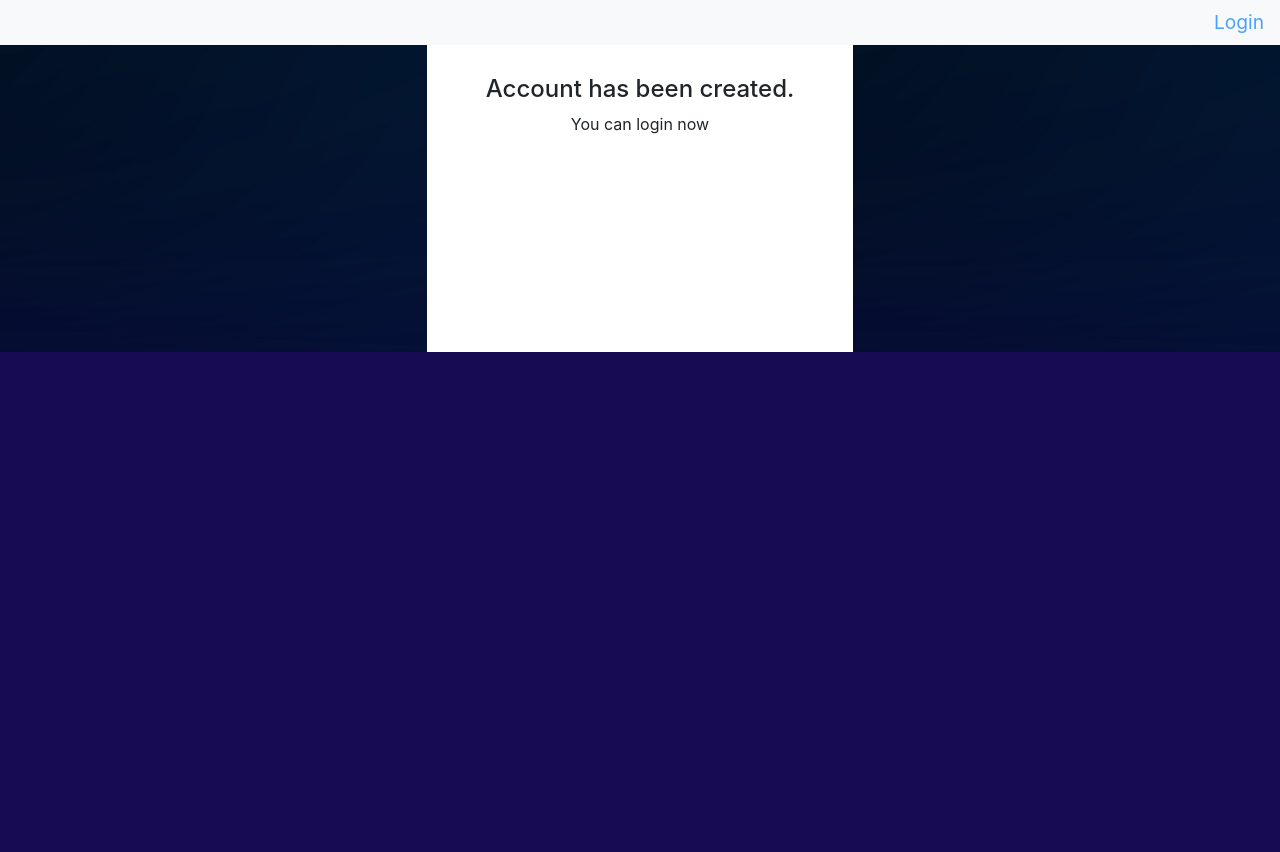
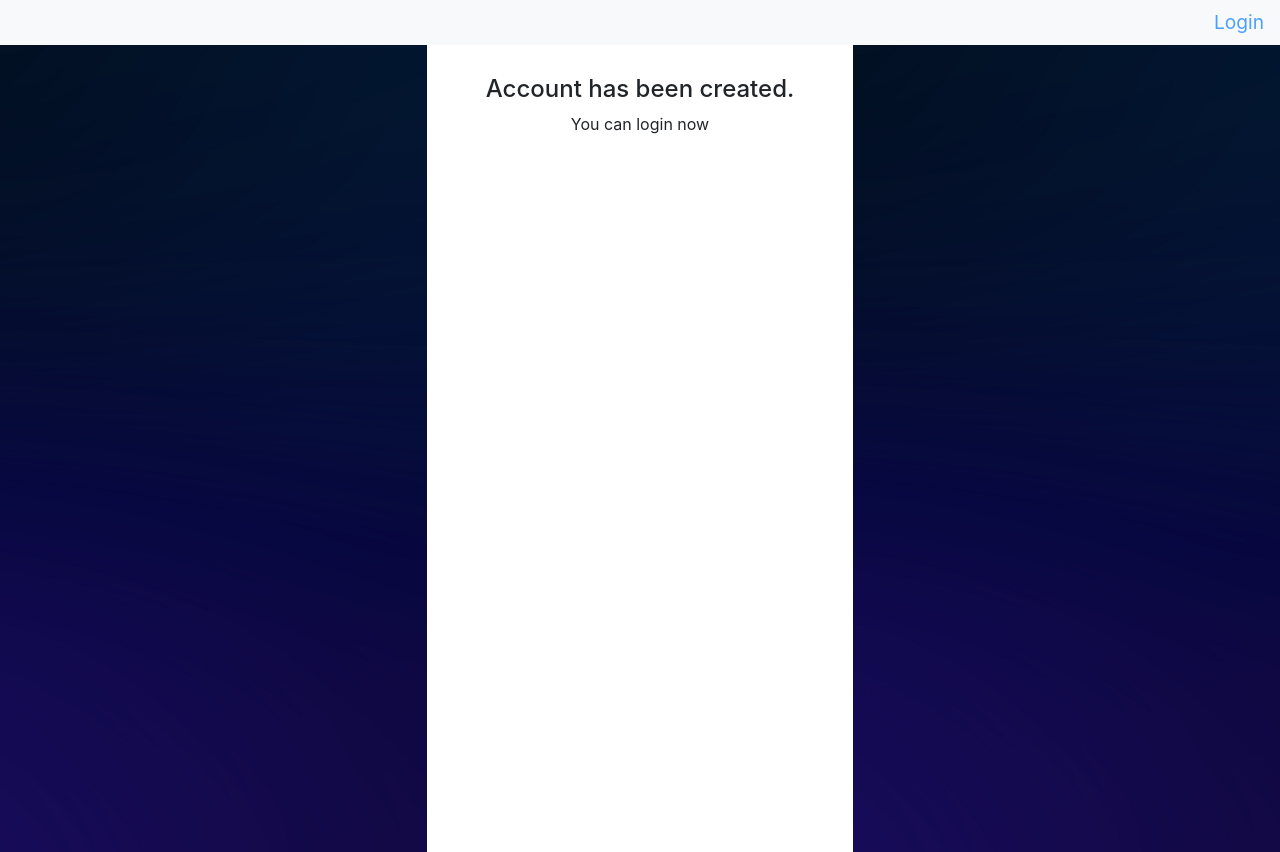
Before and after one commit to Leon-A1/Tshma, a Flask app: template app/templates/simple/acccreated.html in a window 1280 px wide. Before the commit the page ends 352 px from the top, so only its background shows below. Run offline with Flask 2, Linux system fonts and the light colour scheme; the template is opened without the code that fills it, so the values that code supplies are empty; some libraries are stand-ins or nearby versions.

Commit message:
minor design

```diff
--- a/app/templates/simple/acccreated.html
+++ b/app/templates/simple/acccreated.html
@@ -8,7 +8,7 @@
 {% endblock %}
 
 {% block desktop %}
-<div style="padding:bottom:500px;text-align:center"class="container">
+<div style="padding-bottom:500px;text-align:center"class="container">
   <h4>Account has been created.</h4>
   <p>You can login now</p>
 </div>
@@ -16,7 +16,7 @@
 
 {% endblock %}
 {% block mobile %}
-<div style="padding:bottom:500px;text-align:center"class="container">
+<div style="padding-bottom:500px;text-align:center"class="container">
   <h4>Account has been created.</h4>
   <p>You can login now</p>
 </div>
```
